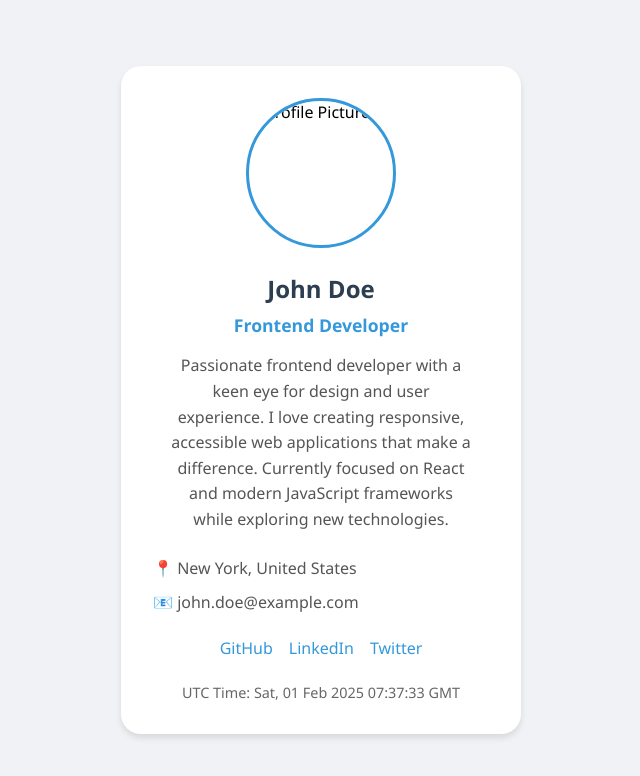
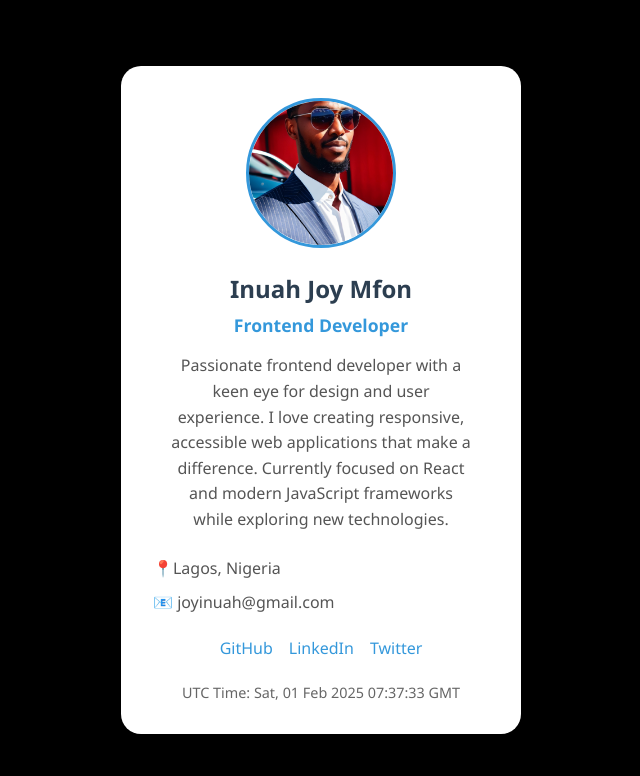
Before and after one commit to Sirjoy1/HNG-, a plain HTML site: page Index.html in a window 1280 px wide. Shown: the whole page, without its empty margins (319-959 px from the left). Drawn offline with Linux system fonts and the light colour scheme.

Commit message:
Index.html

```diff
--- a/Index.html
+++ b/Index.html
@@ -13,7 +13,7 @@
 
         body {
             font-family: 'Segoe UI', Tahoma, Geneva, Verdana, sans-serif;
-            background-color: #f0f2f5;
+            background-color: black;
             display: flex;
             justify-content: center;
             align-items: center;
@@ -120,11 +120,11 @@
         <img
             data-testid="profilePicture"
             class="profile-picture"
-            src="/api/placeholder/150/150"
+            src="/1693710630704.jpg"
             alt="Profile Picture"
         >
 
-        <h1 data-testid="fullName" class="name">John Doe</h1>
+        <h1 data-testid="fullName" class="name">Inuah Joy Mfon</h1>
 
         <h2 data-testid="jobTitle" class="job-title">Frontend Developer</h2>
 
@@ -135,11 +135,11 @@
         </p>
 
         <div class="info-item">
-            <span data-testid="currentLocation">📍 New York, United States</span>
+            <span data-testid="currentLocation">📍Lagos, Nigeria </span>
         </div>
 
         <div class="info-item">
-            <span data-testid="emailAddress">📧 john.doe@example.com</span>
+            <span data-testid="emailAddress">📧 joyinuah@gmail.com</span>
         </div>
 
         <div data-testid="socialLinks" class="social-links">
```
